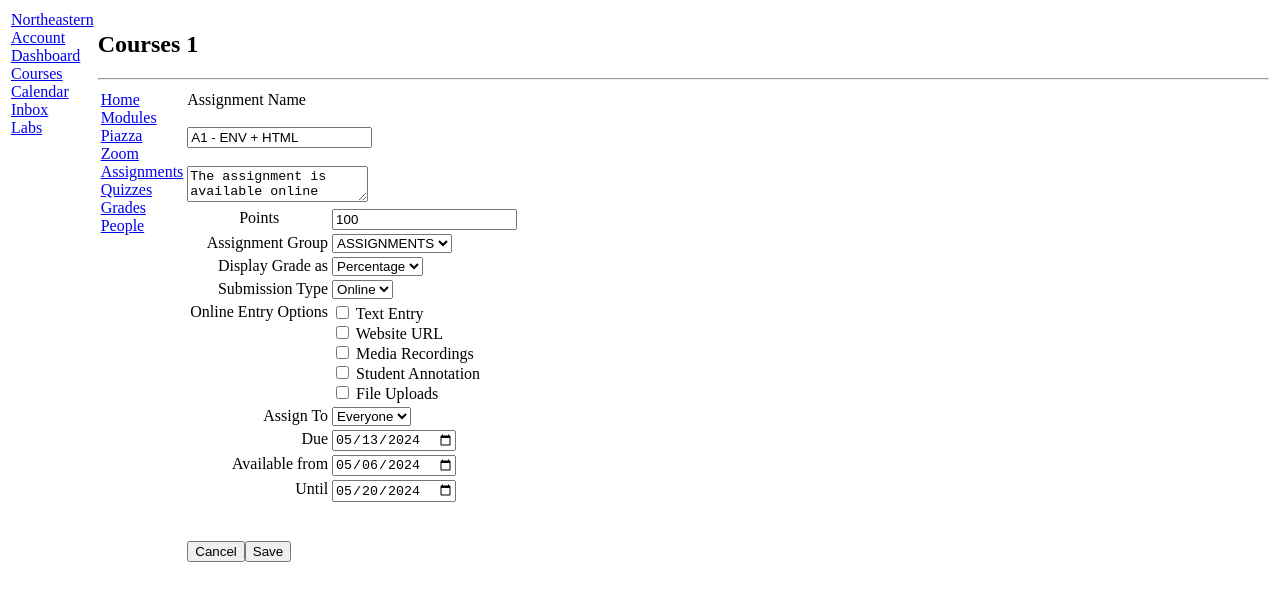
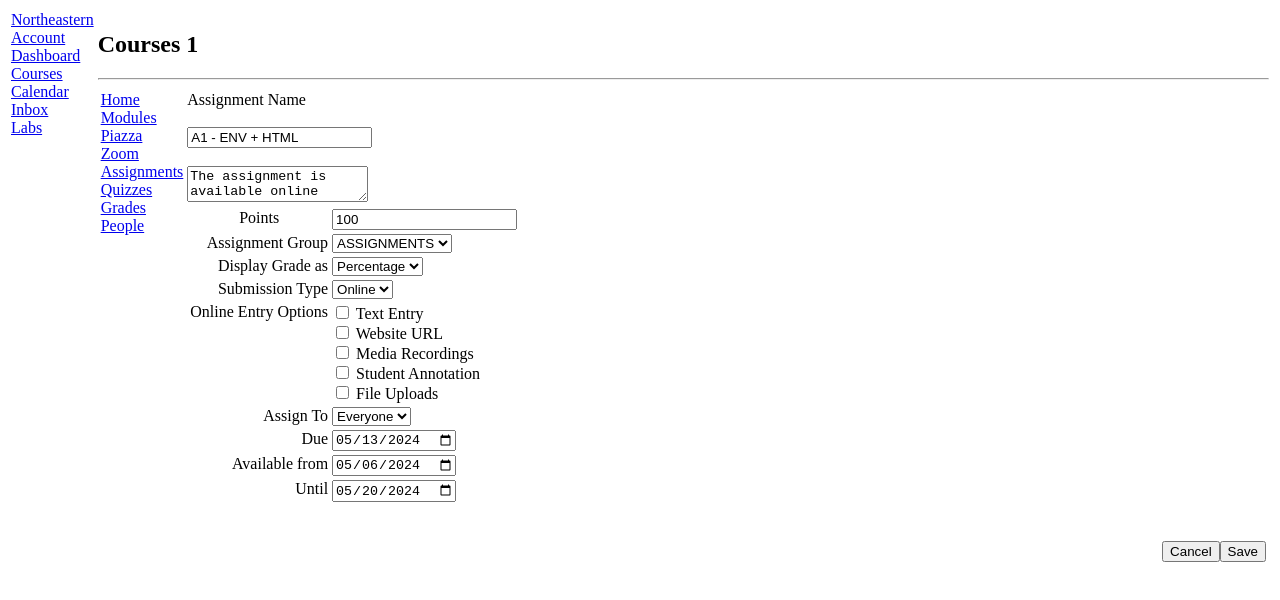
Before and after one commit to MurtazaN/kambaz-next-js, a Next.js app: page /Courses/1/Assignments/1 in a window 1280 px wide. Shown: the top 600 px of the page. Built offline with nearby package versions, Linux system fonts and the light colour scheme.

Commit message:
Vercel error fixed

```diff
--- a/app/(Kambaz)/Courses/[cid]/Assignments/[aid]/page.tsx
+++ b/app/(Kambaz)/Courses/[cid]/Assignments/[aid]/page.tsx
@@ -108,7 +108,9 @@ export default function AssignmentEditor() {
       </table>
 
       <br /><br />
-      <button>Cancel</button>
-      <button>Save</button>
+      <div style={{ textAlign: 'right' }}>
+        <button>Cancel</button>
+        <button>Save</button>
+      </div>
     </div>
 );}
--- a/app/Labs/Lab1/page.tsx
+++ b/app/Labs/Lab1/page.tsx
@@ -54,7 +54,7 @@ export default function Lab1() {
                 <ul id="wd-my-books">
                     <li>Dune</li>
                     <li>Lord of the Rings</li>
-                    <li>Ender's Game</li>
+                    <li>Ender&apos;s Game</li>
                     <li>Red Mars</li>
                     <li>The Forever War</li>
                 </ul>
```
